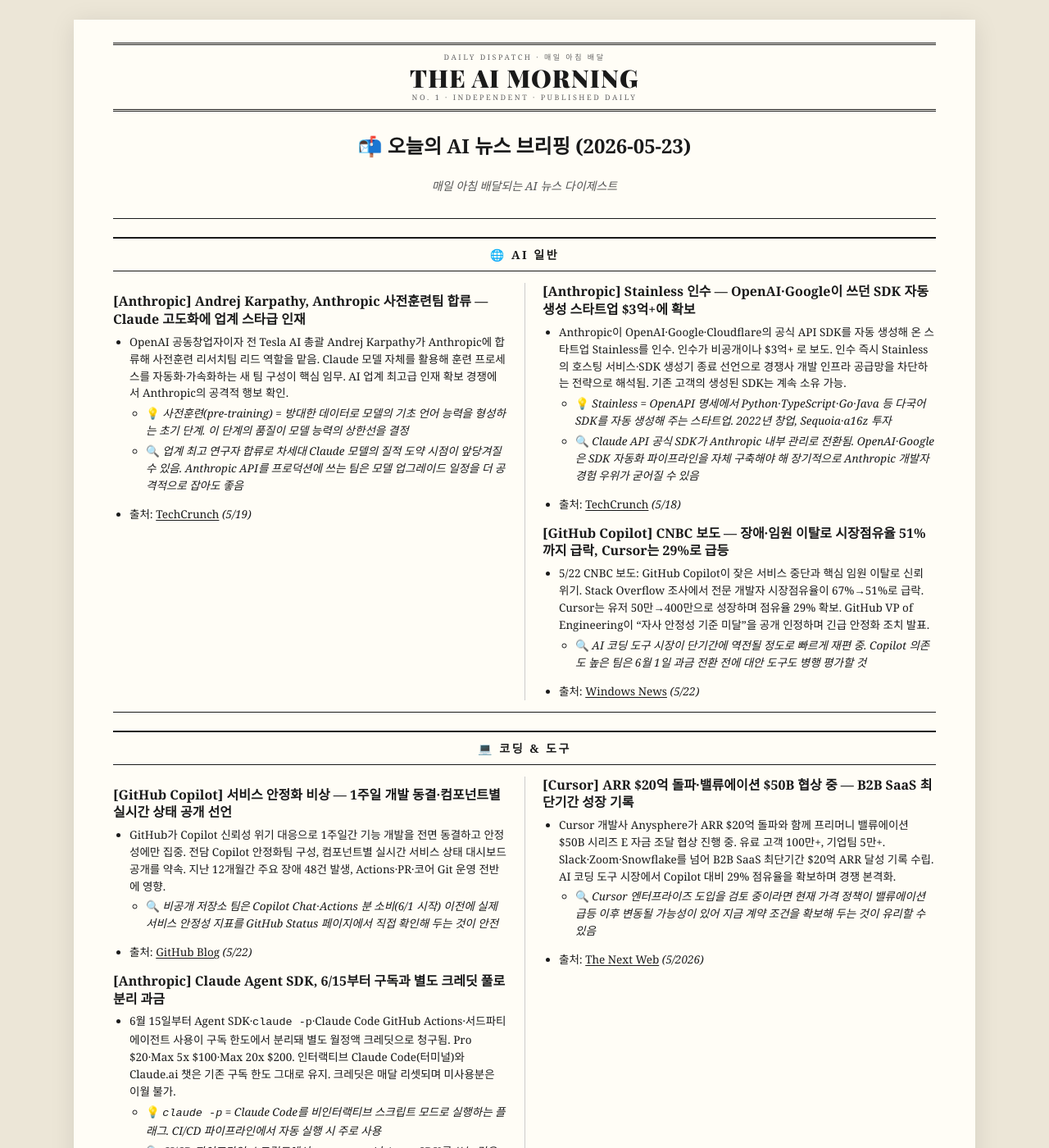
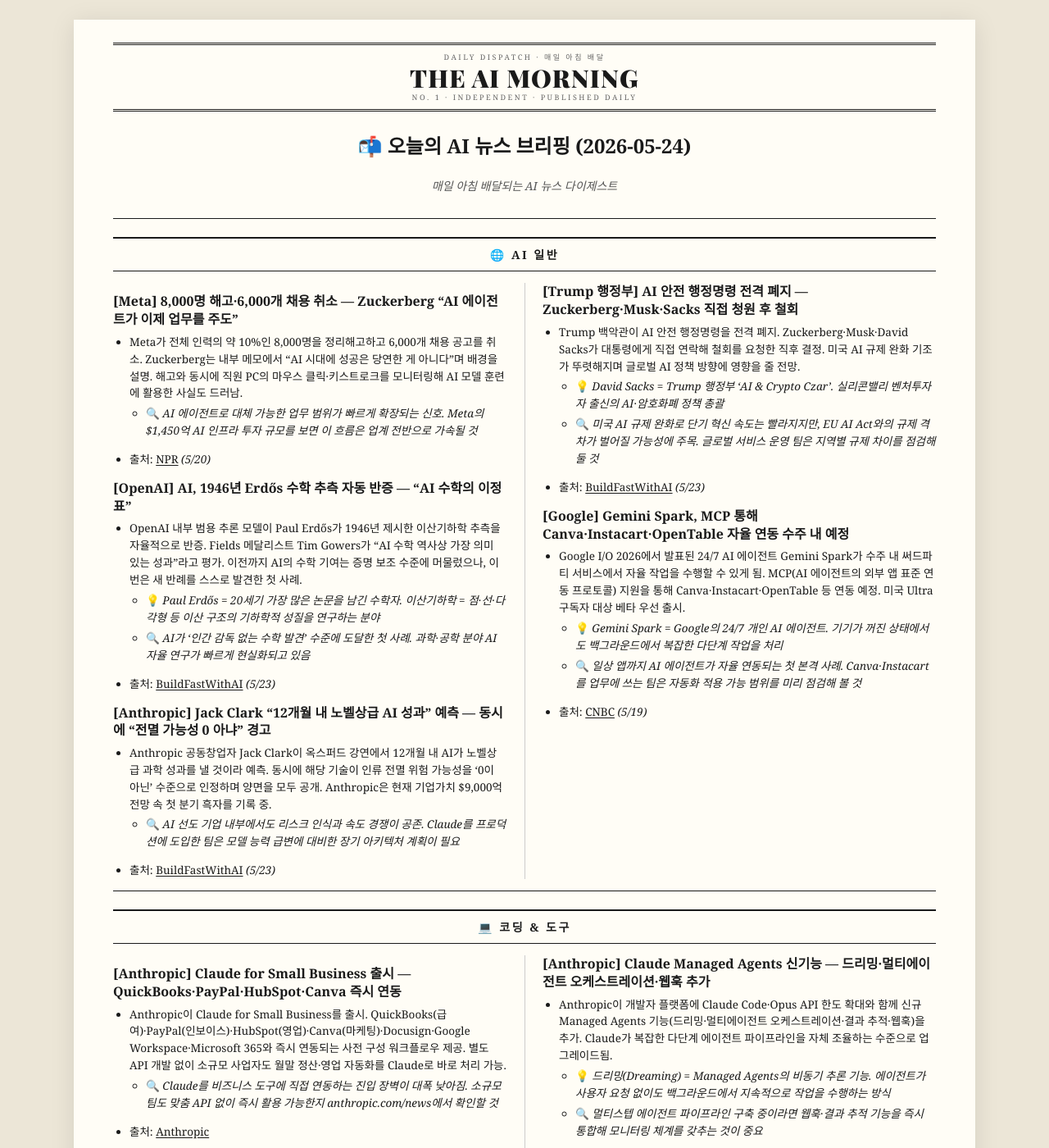
Before and after one commit to kimjans/daily-news, a Jekyll site: the page built from index.md, in a window 1280 px wide and 1400 px high. Shown: the whole window at 82% size. Built offline with Jekyll 4.4.1, drawn with Linux system fonts in a browser that asks for light colours; some of the changed text lies outside the part shown.

Commit message:
daily news: 2026-05-24

```diff
--- a/index.md
+++ b/index.md
@@ -3,7 +3,7 @@ layout: default
 title: The AI Morning
 ---
 
-# 📬 오늘의 AI 뉴스 브리핑 (2026-05-23)
+# 📬 오늘의 AI 뉴스 브리핑 (2026-05-24)
 
 > 매일 아침 배달되는 AI 뉴스 다이제스트
 
@@ -11,55 +11,70 @@ title: The AI Morning
 
 ## 🌐 AI 일반
 
-### **[Anthropic]** Andrej Karpathy, Anthropic 사전훈련팀 합류 — Claude 고도화에 업계 스타급 인재
-- OpenAI 공동창업자이자 전 Tesla AI 총괄 Andrej Karpathy가 Anthropic에 합류해 사전훈련 리서치팀 리드 역할을 맡음. Claude 모델 자체를 활용해 훈련 프로세스를 자동화·가속화하는 새 팀 구성이 핵심 임무. AI 업계 최고급 인재 확보 경쟁에서 Anthropic의 공격적 행보 확인.
-  - 💡 *사전훈련(pre-training) = 방대한 데이터로 모델의 기초 언어 능력을 형성하는 초기 단계. 이 단계의 품질이 모델 능력의 상한선을 결정*
-  - 🔍 *업계 최고 연구자 합류로 차세대 Claude 모델의 질적 도약 시점이 앞당겨질 수 있음. Anthropic API를 프로덕션에 쓰는 팀은 모델 업그레이드 일정을 더 공격적으로 잡아도 좋음*
-- 출처: [TechCrunch](https://techcrunch.com/2026/05/19/openai-co-founder-andrej-karpathy-joins-anthropics-pre-training-team/) *(5/19)*
+### **[Meta]** 8,000명 해고·6,000개 채용 취소 — Zuckerberg "AI 에이전트가 이제 업무를 주도"
+- Meta가 전체 인력의 약 10%인 8,000명을 정리해고하고 6,000개 채용 공고를 취소. Zuckerberg는 내부 메모에서 "AI 시대에 성공은 당연한 게 아니다"며 배경을 설명. 해고와 동시에 직원 PC의 마우스 클릭·키스트로크를 모니터링해 AI 모델 훈련에 활용한 사실도 드러남.
+  - 🔍 *AI 에이전트로 대체 가능한 업무 범위가 빠르게 확장되는 신호. Meta의 $1,450억 AI 인프라 투자 규모를 보면 이 흐름은 업계 전반으로 가속될 것*
+- 출처: [NPR](https://www.npr.org/2026/05/20/nx-s1-5826917/meta-layoffs-ai-jobs) *(5/20)*
 
-### **[Anthropic]** Stainless 인수 — OpenAI·Google이 쓰던 SDK 자동생성 스타트업 $3억+에 확보
-- Anthropic이 OpenAI·Google·Cloudflare의 공식 API SDK를 자동 생성해 온 스타트업 Stainless를 인수. 인수가 비공개이나 $3억+ 로 보도. 인수 즉시 Stainless의 호스팅 서비스·SDK 생성기 종료 선언으로 경쟁사 개발 인프라 공급망을 차단하는 전략으로 해석됨. 기존 고객의 생성된 SDK는 계속 소유 가능.
-  - 💡 *Stainless = OpenAPI 명세에서 Python·TypeScript·Go·Java 등 다국어 SDK를 자동 생성해 주는 스타트업. 2022년 창업, Sequoia·a16z 투자*
-  - 🔍 *Claude API 공식 SDK가 Anthropic 내부 관리로 전환됨. OpenAI·Google은 SDK 자동화 파이프라인을 자체 구축해야 해 장기적으로 Anthropic 개발자 경험 우위가 굳어질 수 있음*
-- 출처: [TechCrunch](https://techcrunch.com/2026/05/18/anthropic-has-acquired-the-dev-tools-startup-used-by-openai-google-and-cloudflare/) *(5/18)*
+### **[OpenAI]** AI, 1946년 Erdős 수학 추측 자동 반증 — "AI 수학의 이정표"
+- OpenAI 내부 범용 추론 모델이 Paul Erdős가 1946년 제시한 이산기하학 추측을 자율적으로 반증. Fields 메달리스트 Tim Gowers가 "AI 수학 역사상 가장 의미 있는 성과"라고 평가. 이전까지 AI의 수학 기여는 증명 보조 수준에 머물렀으나, 이번은 새 반례를 스스로 발견한 첫 사례.
+  - 💡 *Paul Erdős = 20세기 가장 많은 논문을 남긴 수학자. 이산기하학 = 점·선·다각형 등 이산 구조의 기하학적 성질을 연구하는 분야*
+  - 🔍 *AI가 '인간 감독 없는 수학 발견' 수준에 도달한 첫 사례. 과학·공학 분야 AI 자율 연구가 빠르게 현실화되고 있음*
+- 출처: [BuildFastWithAI](https://www.buildfastwithai.com/blogs/ai-news-today-may-23-2026) *(5/23)*
 
-### **[GitHub Copilot]** CNBC 보도 — 장애·임원 이탈로 시장점유율 51%까지 급락, Cursor는 29%로 급등
-- 5/22 CNBC 보도: GitHub Copilot이 잦은 서비스 중단과 핵심 임원 이탈로 신뢰 위기. Stack Overflow 조사에서 전문 개발자 시장점유율이 67%→51%로 급락. Cursor는 유저 50만→400만으로 성장하며 점유율 29% 확보. GitHub VP of Engineering이 "자사 안정성 기준 미달"을 공개 인정하며 긴급 안정화 조치 발표.
-  - 🔍 *AI 코딩 도구 시장이 단기간에 역전될 정도로 빠르게 재편 중. Copilot 의존도 높은 팀은 6월 1일 과금 전환 전에 대안 도구도 병행 평가할 것*
-- 출처: [Windows News](https://windowsnews.ai/article/github-copilot-battles-outages-and-rivals-as-microsofts-ai-coding-empire-shows-cracks.419302) *(5/22)*
+### **[Anthropic]** Jack Clark "12개월 내 노벨상급 AI 성과" 예측 — 동시에 "전멸 가능성 0 아냐" 경고
+- Anthropic 공동창업자 Jack Clark이 옥스퍼드 강연에서 12개월 내 AI가 노벨상급 과학 성과를 낼 것이라 예측. 동시에 해당 기술이 인류 전멸 위험 가능성을 '0이 아닌' 수준으로 인정하며 양면을 모두 공개. Anthropic은 현재 기업가치 $9,000억 전망 속 첫 분기 흑자를 기록 중.
+  - 🔍 *AI 선도 기업 내부에서도 리스크 인식과 속도 경쟁이 공존. Claude를 프로덕션에 도입한 팀은 모델 능력 급변에 대비한 장기 아키텍처 계획이 필요*
+- 출처: [BuildFastWithAI](https://www.buildfastwithai.com/blogs/ai-news-today-may-23-2026) *(5/23)*
+
+### **[Trump 행정부]** AI 안전 행정명령 전격 폐지 — Zuckerberg·Musk·Sacks 직접 청원 후 철회
+- Trump 백악관이 AI 안전 행정명령을 전격 폐지. Zuckerberg·Musk·David Sacks가 대통령에게 직접 연락해 철회를 요청한 직후 결정. 미국 AI 규제 완화 기조가 뚜렷해지며 글로벌 AI 정책 방향에 영향을 줄 전망.
+  - 💡 *David Sacks = Trump 행정부 'AI & Crypto Czar'. 실리콘밸리 벤처투자자 출신의 AI·암호화폐 정책 총괄*
+  - 🔍 *미국 AI 규제 완화로 단기 혁신 속도는 빨라지지만, EU AI Act와의 규제 격차가 벌어질 가능성에 주목. 글로벌 서비스 운영 팀은 지역별 규제 차이를 점검해 둘 것*
+- 출처: [BuildFastWithAI](https://www.buildfastwithai.com/blogs/ai-news-today-may-23-2026) *(5/23)*
+
+### **[Google]** Gemini Spark, MCP 통해 Canva·Instacart·OpenTable 자율 연동 수주 내 예정
+- Google I/O 2026에서 발표된 24/7 AI 에이전트 Gemini Spark가 수주 내 써드파티 서비스에서 자율 작업을 수행할 수 있게 됨. MCP(AI 에이전트의 외부 앱 표준 연동 프로토콜) 지원을 통해 Canva·Instacart·OpenTable 등 연동 예정. 미국 Ultra 구독자 대상 베타 우선 출시.
+  - 💡 *Gemini Spark = Google의 24/7 개인 AI 에이전트. 기기가 꺼진 상태에서도 백그라운드에서 복잡한 다단계 작업을 처리*
+  - 🔍 *일상 앱까지 AI 에이전트가 자율 연동되는 첫 본격 사례. Canva·Instacart를 업무에 쓰는 팀은 자동화 적용 가능 범위를 미리 점검해 볼 것*
+- 출처: [CNBC](https://www.cnbc.com/2026/05/19/google-ai-ultra-gemini-spark-omni.html) *(5/19)*
 
 ---
 
 ## 💻 코딩 & 도구
 
-### **[GitHub Copilot]** 서비스 안정화 비상 — 1주일 개발 동결·컴포넌트별 실시간 상태 공개 선언
-- GitHub가 Copilot 신뢰성 위기 대응으로 1주일간 기능 개발을 전면 동결하고 안정성에만 집중. 전담 Copilot 안정화팀 구성, 컴포넌트별 실시간 서비스 상태 대시보드 공개를 약속. 지난 12개월간 주요 장애 48건 발생, Actions·PR·코어 Git 운영 전반에 영향.
-  - 🔍 *비공개 저장소 팀은 Copilot Chat·Actions 분 소비(6/1 시작) 이전에 실제 서비스 안정성 지표를 GitHub Status 페이지에서 직접 확인해 두는 것이 안전*
-- 출처: [GitHub Blog](https://github.blog/news-insights/company-news/bringing-more-transparency-to-githubs-status-page/) *(5/22)*
+### **[Anthropic]** Claude for Small Business 출시 — QuickBooks·PayPal·HubSpot·Canva 즉시 연동
+- Anthropic이 Claude for Small Business를 출시. QuickBooks(급여)·PayPal(인보이스)·HubSpot(영업)·Canva(마케팅)·Docusign·Google Workspace·Microsoft 365와 즉시 연동되는 사전 구성 워크플로우 제공. 별도 API 개발 없이 소규모 사업자도 월말 정산·영업 자동화를 Claude로 바로 처리 가능.
+  - 🔍 *Claude를 비즈니스 도구에 직접 연동하는 진입 장벽이 대폭 낮아짐. 소규모 팀도 맞춤 API 없이 즉시 활용 가능한지 anthropic.com/news에서 확인할 것*
+- 출처: [Anthropic](https://www.anthropic.com/news/claude-for-small-business)
 
-### **[Anthropic]** Claude Agent SDK, 6/15부터 구독과 별도 크레딧 풀로 분리 과금
-- 6월 15일부터 Agent SDK·`claude -p`·Claude Code GitHub Actions·서드파티 에이전트 사용이 구독 한도에서 분리돼 별도 월정액 크레딧으로 청구됨. Pro $20·Max 5x $100·Max 20x $200. 인터랙티브 Claude Code(터미널)와 Claude.ai 챗은 기존 구독 한도 그대로 유지. 크레딧은 매달 리셋되며 미사용분은 이월 불가.
-  - 💡 *`claude -p` = Claude Code를 비인터랙티브 스크립트 모드로 실행하는 플래그. CI/CD 파이프라인에서 자동 실행 시 주로 사용*
-  - 🔍 *CI/CD 파이프라인·스크립트에서 `claude -p`나 Agent SDK를 쓰는 경우 6/15 전에 월 토큰 소비량을 추산해 크레딧 한도 초과 여부를 미리 확인할 것*
-- 출처: [InfoWorld](https://www.infoworld.com/article/4171274/anthropic-puts-claude-agents-on-a-meter-across-its-subscriptions.html) *(5/2026)*
+### **[Anthropic]** Claude Managed Agents 신기능 — 드리밍·멀티에이전트 오케스트레이션·웹훅 추가
+- Anthropic이 개발자 플랫폼에 Claude Code·Opus API 한도 확대와 함께 신규 Managed Agents 기능(드리밍·멀티에이전트 오케스트레이션·결과 추적·웹훅)을 추가. Claude가 복잡한 다단계 에이전트 파이프라인을 자체 조율하는 수준으로 업그레이드됨.
+  - 💡 *드리밍(Dreaming) = Managed Agents의 비동기 추론 기능. 에이전트가 사용자 요청 없이도 백그라운드에서 지속적으로 작업을 수행하는 방식*
+  - 🔍 *멀티스텝 에이전트 파이프라인 구축 중이라면 웹훅·결과 추적 기능을 즉시 통합해 모니터링 체계를 갖추는 것이 중요*
+- 출처: [Releasebot](https://releasebot.io/updates/anthropic/claude)
 
-### **[Cursor]** ARR $20억 돌파·밸류에이션 $50B 협상 중 — B2B SaaS 최단기간 성장 기록
-- Cursor 개발사 Anysphere가 ARR $20억 돌파와 함께 프리머니 밸류에이션 $50B 시리즈 E 자금 조달 협상 진행 중. 유료 고객 100만+, 기업팀 5만+. Slack·Zoom·Snowflake를 넘어 B2B SaaS 최단기간 $20억 ARR 달성 기록 수립. AI 코딩 도구 시장에서 Copilot 대비 29% 점유율을 확보하며 경쟁 본격화.
-  - 🔍 *Cursor 엔터프라이즈 도입을 검토 중이라면 현재 가격 정책이 밸류에이션 급등 이후 변동될 가능성이 있어 지금 계약 조건을 확보해 두는 것이 유리할 수 있음*
-- 출처: [The Next Web](https://thenextweb.com/news/cursor-anysphere-2-billion-funding-50-billion-valuation-ai-coding) *(5/2026)*
+### **[MIT Technology Review]** "Code with Claude가 코딩의 미래를 보여줬다 — 원하든 원하지 않든"
+- MIT Technology Review가 Anthropic의 런던 개발자 이벤트 'Code with Claude'를 분석. AI 코딩이 단순 자동완성을 넘어 전체 코드베이스 설계·리팩터링을 처리하는 수준에 이르렀으며, 개발자 역할이 실행자에서 감독자로 빠르게 전환되고 있다고 평가.
+  - 🔍 *코딩 업무의 성격이 빠르게 바뀌고 있음. 반복 구현보다 아키텍처 결정·코드 리뷰 능력에 집중 투자할 타이밍*
+- 출처: [MIT Technology Review](https://www.technologyreview.com/2026/05/21/1137735/anthropics-code-with-claude-showed-off-codings-future-whether-you-like-it-or-not/) *(5/21)*
 
 ---
 
 ## 💾 메모리 반도체
 
-### **[Micron]** 서울에 HBM4 설계 엔지니어 채용 공고 — 삼성 파업 틈새 인재 공략
-- 5/21 Micron이 서울 현지 HBM4 설계 아키텍트 상시직 채용 공고 게시, 연봉 최대 $214,000 제시. 삼성 파업 잠정 타결 직후 불안정한 노사 분위기를 겨냥한 타이밍. 현지 채용 방식으로 삼성·SK Hynix 엔지니어의 이직 장벽을 최소화. Micron은 이미 3월 HBM4 대량 양산을 개시한 상태.
-  - 💡 *HBM4 = 현세대 최고 대역폭 AI 메모리. Micron의 12단 적층 HBM4는 초당 2.8TB 대역폭으로 NVIDIA Vera Rubin 플랫폼 전용 설계*
-  - 🔍 *삼성의 HBM4 납기에 의존하는 AI 서버 계획은 인력 이탈 여부를 모니터링해야 할 리스크. 메모리 설계 인재 확보가 HBM4 점유율 레이스의 핵심 변수로 부상 중*
-- 출처: [Tech Times](https://www.techtimes.com/articles/316869/20260521/micron-posts-permanent-seoul-hbm-design-roles-targeting-samsung-engineers-strike-resolves.htm) *(5/21)*
+### **[Samsung]** 노조 찬반투표 진행 중 — 5/27 결과에 HBM4 공급 운명 달려
+- 삼성전자와 노조가 잠정 합의(성과급 10.5% 무제한 배분)에 서명했으나, 노조원 찬반투표가 5/22~27 진행 중. 가결 시 18일 파업 위기 해소, 부결 시 재파업 가능성. 5~6월이 HBM4 수율 안정화 핵심 시기로, NVIDIA·빅테크 AI 서버 납기에 직접 영향. JPMorgan은 파업 지속 시 삼성 영업이익 최대 $208억 손실 추산.
+  - 🔍 *5/27 투표 결과에 따라 삼성 HBM4 Q3 물량 확보 가능 여부가 결정됨. 삼성 HBM4 의존 AI 인프라 계획이 있다면 이번 주 결과를 반드시 모니터링할 것*
+- 출처: [Tom's Hardware](https://www.tomshardware.com/tech-industry/samsung-and-union-resume-talks-10-days-before-planned-18-day-chip-factory-strike) / [abhs.in](https://www.abhs.in/blog/samsung-18-day-strike-may-21-hbm-chip-production-20-billion-ai-supply-chain-2026) *(5/22-23)*
 
-### **[SK Hynix]** 가용 생산용량 사실상 소진 — 빅테크들이 팹 건설·EUV 장비 비용 직접 부담 제안
-- SK Hynix 경영진이 고객사에 추가 물량 없음을 통보. Amazon·Google·Meta·Microsoft가 EUV 장비(대당 최대 5,000억 원) 구매 비용을 직접 대주며 생산 라인을 확보하려는 전례 없는 제안을 진행 중. SK Hynix 측은 특정 고객 비용 부담 시 미래 물량 담보·가격 협상력 약화를 우려하며 신중한 입장.
-  - 💡 *EUV = 극자외선 리소그래피 장비. ASML만 독점 생산하며 HBM 등 첨단 반도체 양산에 필수. 대당 최대 5,000억 원*
-  - 🔍 *HBM·DRAM 물량 확보가 AI 인프라의 병목으로 굳어지는 중. 스폿 시장 조달 의존도가 높은 기업은 Q3~Q4 가용 물량 급감에 대비해 장기 공급 계약으로 전환을 검토할 것*
-- 출처: [Tom's Hardware](https://www.tomshardware.com/tech-industry/sk-hynix-customers-offer-to-buy-its-euv-machines-and-fund-new-fab-lines-as-memory-capacity-hits-zero) *(5/2026)*
+### **[HBM 시장]** 2026년 $546억 전망 — SK Hynix 62% 독주, 16-Hi HBM4 공급 경쟁 시작
+- Bank of America가 2026년 글로벌 HBM 시장 규모를 $546억(전년 대비 58% 성장)으로 추산. SK Hynix가 62% 점유율로 독주 중이며 Micron이 21%로 2위(삼성 17% 3위). 삼성·SK Hynix·Micron 3사가 NVIDIA 요청으로 16단 적층 HBM4 공급을 Q4 2026 목표로 동시 개발 중.
+  - 💡 *16-Hi HBM4 = 16단(Hi = 적층 단수) 구조의 차세대 HBM. 현재 주력 12-Hi 대비 용량·대역폭 대폭 향상, NVIDIA 차기 AI 가속기 탑재 예정*
+  - 🔍 *HBM4 공급 초기 물량은 이미 대부분 선약됨. 2026년 하반기 AI 서버 조달에서 16-Hi HBM4 포함 사양을 미리 확인해 두는 것이 중요*
+- 출처: [Tweaktown](https://www.tweaktown.com/news/109495/sk-hynix-samsung-and-micron-fighting-for-nvidia-supply-contracts-for-new-16-hi-hbm4-orders/index.html) *(5/2026)*
+
+### **[DRAM·NAND]** Q2 가격 DRAM +63%·NAND +75% 예상 — AI 수요로 2027년까지 공급 부족 지속
+- TrendForce에 따르면 Q2 2026 DRAM 계약가격 63%, NAND Flash 75% 상승 예상. NAND 가격 상승폭이 현 사이클에서 처음으로 DRAM을 추월. AI 서버용 HBM·엔터프라이즈 SSD 수요가 전체 생산 용량을 잠식하면서 클라우드 사업자들이 장기 계약으로 공급을 선점. 실질적 용량 확충은 2027년 말 이전 기대 어려움.
+  - 🔍 *소비자용 DRAM·NAND 구매를 계획 중이라면 연내 추가 인상 전 Q2 내 구매가 유리. 기업 SSD 조달은 장기 계약 전환을 적극 검토할 것*
+- 출처: [Tom's Hardware](https://www.tomshardware.com/pc-components/dram/dram-and-nand-contract-prices-to-climb-again-in-q2) *(5/2026)*
```
Also changed, not shown: news/2026-05-23.md (added, +60 -0 lines).
